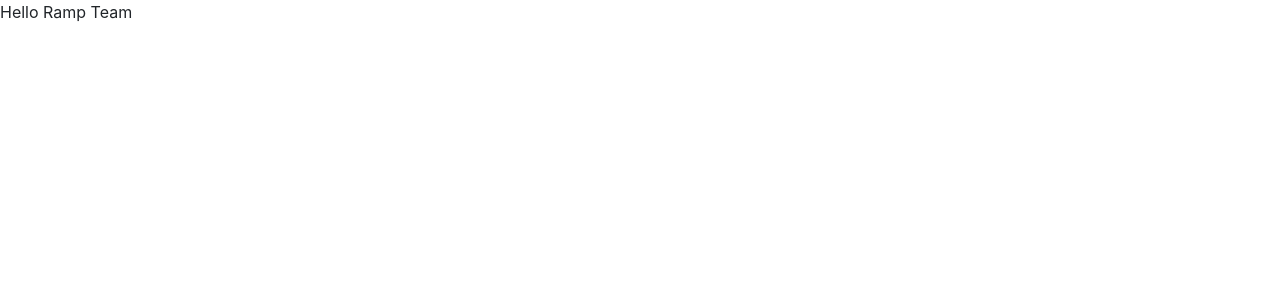
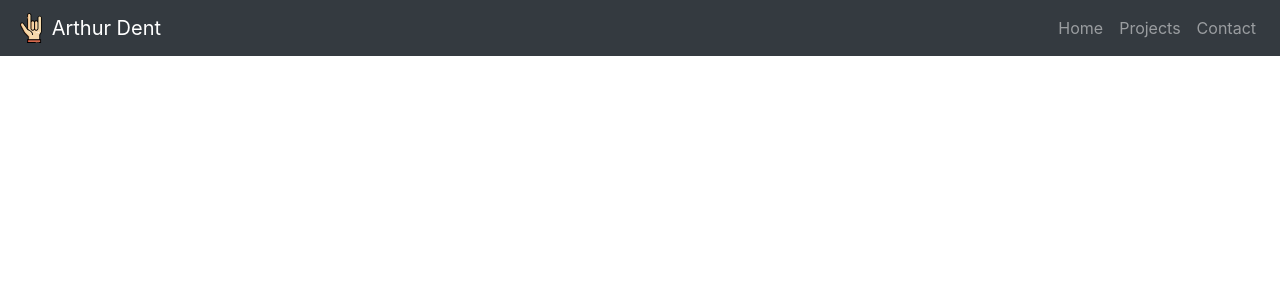
Before and after one commit to Banyan-Labs/ramp, a React (Create React App) app: page / in a window 1280 px wide. Shown: the top 300 px of the page. Built offline with nearby package versions, Linux system fonts and the light colour scheme.

Commit message:
completed AppNavbar component, component takes props to display logo / name. had to remove React.StrictMode component from ReactDOM.render in src/index.js due to an error in console from navbars collapse feature

```diff
--- a/src/App.js
+++ b/src/App.js
@@ -1,9 +1,11 @@
 import './App.css';
+import AppNavbar from './components/AppNavbar'
+import Logo from './images/rock-logo.svg'
 
 function App() {
   return (
     <div className="App">
-      Hello Ramp Team
+      <AppNavbar logo={true} logoSrc={Logo} name='Arthur Dent' />
     </div>
   );
 }
--- /dev/null
+++ b/src/components/AppNavbar/index.jsx
@@ -0,0 +1,32 @@
+import React from "react";
+import { Navbar, Nav } from "react-bootstrap";
+
+const AppNavbar = ({ logo, logoSrc, name }) => {
+  return (
+    <Navbar collapseOnSelect expand="md" bg="dark" variant="dark" fixed="top">
+      <Navbar.Brand href="#home">
+        {logo && (
+          <img
+            alt="logo"
+            src={logoSrc}
+            width="30px"
+            height="30px"
+            className="d-inline-block align-top"
+          />
+        )}
+        {logo ? " " : null}
+        {name}
+      </Navbar.Brand>
+      <Navbar.Toggle aria-controls="mobile-nav" />
+        <Navbar.Collapse id="mobile-nav">
+          <Nav className="ml-auto">
+            <Nav.Link href="#home">Home</Nav.Link>
+            <Nav.Link href="#projects">Projects</Nav.Link>
+            <Nav.Link href="#contact">Contact</Nav.Link>
+          </Nav>
+        </Navbar.Collapse>
+    </Navbar>
+  );
+};
+
+export default AppNavbar;
--- a/src/index.js
+++ b/src/index.js
@@ -6,9 +6,9 @@ import reportWebVitals from './reportWebVitals';
 import 'bootstrap/dist/css/bootstrap.min.css';
 
 ReactDOM.render(
-  <React.StrictMode>
-    <App />
-  </React.StrictMode>,
+  // <React.StrictMode>
+    <App />,
+  // </React.StrictMode>,
   document.getElementById('root')
 );
 
```
Also changed, not shown: src/images/rock-logo.svg (added).
